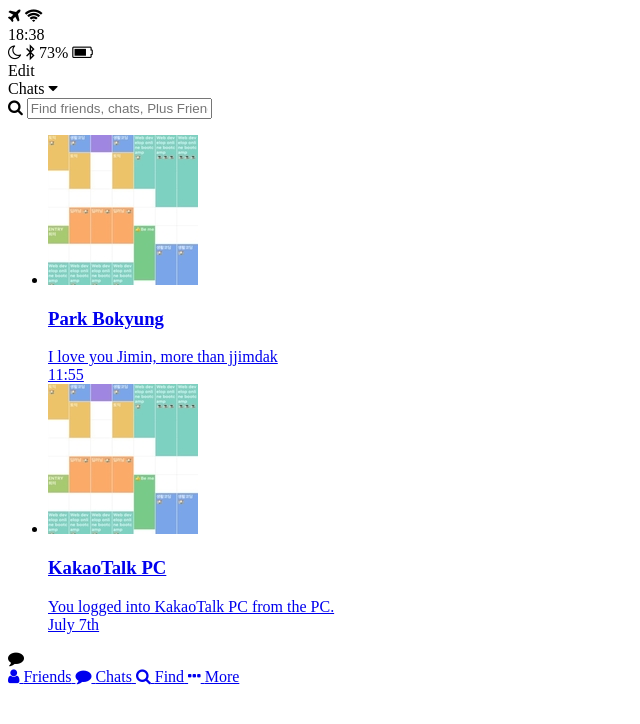
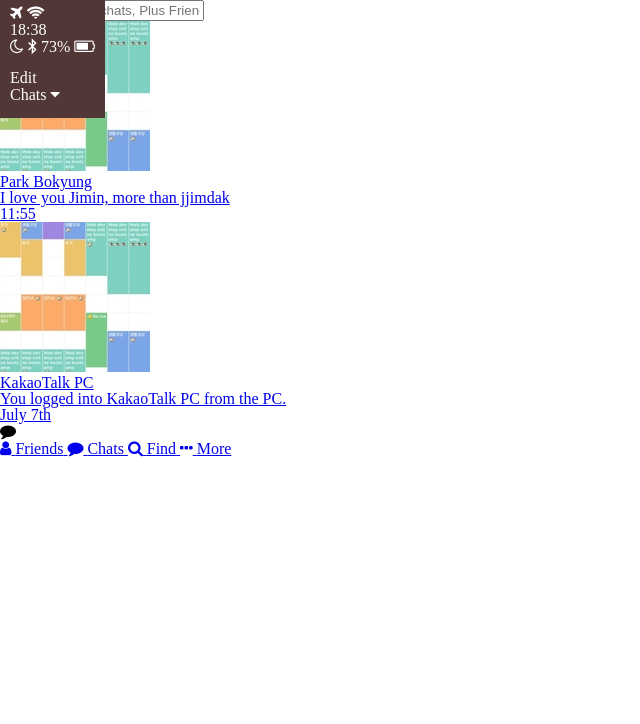
Before and after one commit to CodeWisteria/kakao-clone, a plain HTML site: page chats.html in a window 1280 px wide. Shown: the whole page, without its empty margins (0-640 px from the left). Drawn offline with Linux system fonts and the light colour scheme.

Commit message:
css error

```diff
--- /dev/null
+++ b/CSS/header.css
@@ -0,0 +1,18 @@
+.top-header{
+
+	background-color: #523737;
+	color: white;
+	padding: 5px 10px 15px 10px;
+	position: fixed;
+}
+
+
+.top-header .header_top
+.top-header .header_bottom {
+	display: flex;
+	justify-content: space-between;
+}
+
+.top-header .header_top{
+	margin-bottom: 15px;
+}
--- /dev/null
+++ b/CSS/reset.css
@@ -0,0 +1,48 @@
+/* http://meyerweb.com/eric/tools/css/reset/
+   v2.0 | 20110126
+   License: none (public domain)
+*/
+
+html, body, div, span, applet, object, iframe,
+h1, h2, h3, h4, h5, h6, p, blockquote, pre,
+a, abbr, acronym, address, big, cite, code,
+del, dfn, em, img, ins, kbd, q, s, samp,
+small, strike, strong, sub, sup, tt, var,
+b, u, i, center,
+dl, dt, dd, ol, ul, li,
+fieldset, form, label, legend,
+table, caption, tbody, tfoot, thead, tr, th, td,
+article, aside, canvas, details, embed,
+figure, figcaption, footer, header, hgroup,
+menu, nav, output, ruby, section, summary,
+time, mark, audio, video {
+	margin: 0;
+	padding: 0;
+	border: 0;
+	font-size: 100%;
+	font: inherit;
+	vertical-align: baseline;
+}
+/* HTML5 display-role reset for older browsers */
+article, aside, details, figcaption, figure,
+footer, header, hgroup, menu, nav, section {
+	display: block;
+}
+body {
+	line-height: 1;
+}
+ol, ul {
+	list-style: none;
+}
+blockquote, q {
+	quotes: none;
+}
+blockquote:before, blockquote:after,
+q:before, q:after {
+	content: '';
+	content: none;
+}
+table {
+	border-collapse: collapse;
+	border-spacing: 0;
+}
--- /dev/null
+++ b/CSS/style.css
@@ -0,0 +1,2 @@
+@import 'reset.css';
+@import 'header.css';
--- a/chats.html
+++ b/chats.html
@@ -1,14 +1,18 @@
 <!DOCTYPE html>
 <html>
 <head>
-<!-- 	<meta charset="UTF-8">
+	<meta charset="UTF-8">
 	<meta name="viewport" content="width=device-width, initial-scale=1.0">
-	<meta http-equiv="X-UA-Compatible" content="ie=edge"> -->
+	<meta http-equiv="X-UA-Compatible" content="ie=edge">
 	<link rel="stylesheet" type="text/css" href="https://stackpath.bootstrapcdn.com/font-awesome/4.7.0/css/font-awesome.min.css">
+
+	<link rel="stylesheet" type="text/css" href="css/style.css">
+
 	<title>Chats</title>
 </head>
+
 <body>
-	<header>
+	<header class="top-header">
 		<div class="header_top">
 			<div class="header_column">
 
```
Also changed, not shown: chat.html (+6 -3 lines), find.html (+6 -3 lines), index.html (+6 -3 lines), more.html (+6 -3 lines), profile.html (+5 -3 lines).
